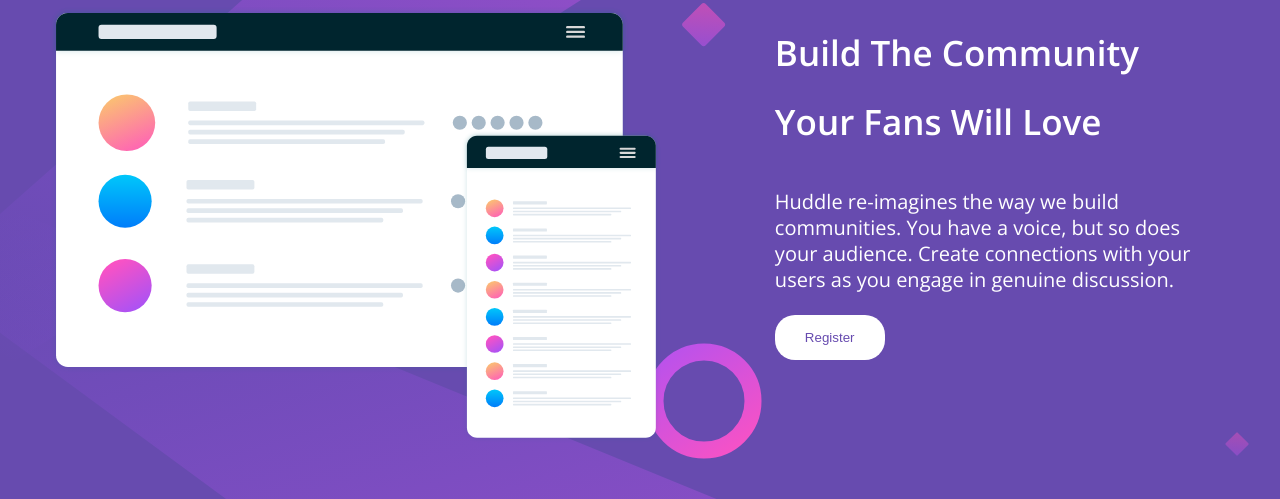
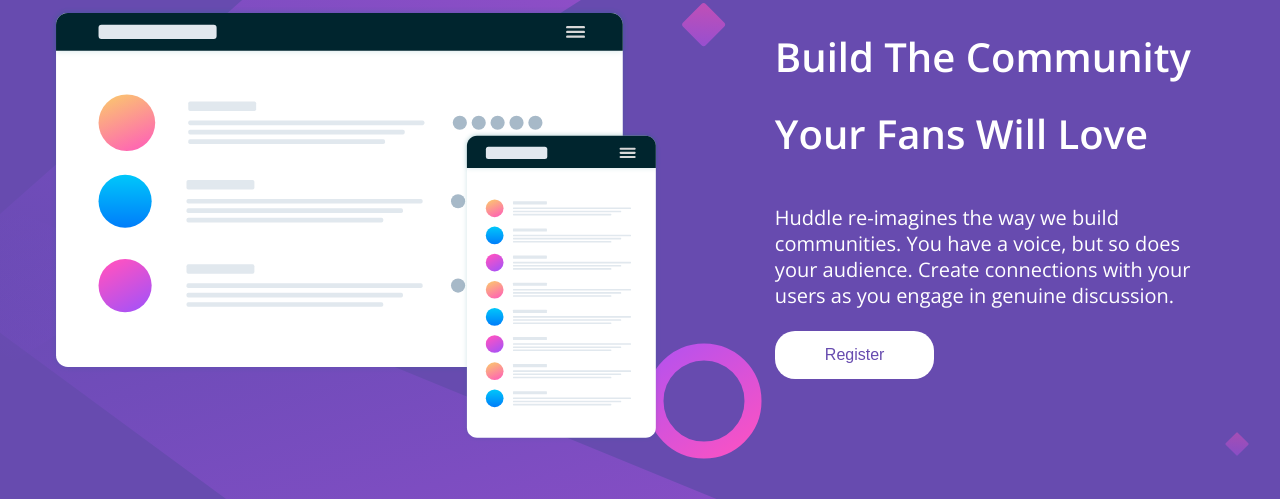
Before and after one commit to kowackag/huddle-landing-page-with-a-single-introductory-section, a plain HTML site: page index.html in a window 1280 px wide. Shown: the part 162-661 px from the top of the page. Drawn offline with nearby package versions, Linux system fonts and the light colour scheme.

Commit message:
update style.css - horizontal centered

```diff
--- a/style.css
+++ b/style.css
@@ -2,6 +2,17 @@
     margin: 0;
     padding: 0;
     box-sizing: border-box;
+}
+
+html {
+    height: 100%;
+}
+
+body {
+    min-height: 100%;
+    display: flex;
+    align-items: center;
+    justify-content: center;
 }
 
 .wrapper {
@@ -10,7 +21,6 @@
     height: 100%;
     min-height: 1024px;
     max-width: 1440px;
-    margin: 0 auto;
     /* margin-top: calc(50vh);
     transform: translateY(-50%); */
     background-image: url(images/bg-desktop.svg);
@@ -51,7 +61,7 @@
 }
 
 .description h2 {
-    font-size: 35px;
+    font-size: 40px;
     margin-bottom: 5%;
     margin-top: 5%;
 }
@@ -64,11 +74,12 @@
 
 .description button {
     display: inline-block;
-    padding: 15px 30px;
+    padding: 15px 50px;
     border-radius: 20px;
     border: none;
     background-color: white;
     color: hsl(257, 40%, 49%);
+    font-size: 16px;
 }
 
 /**********Section Social*************/
```
